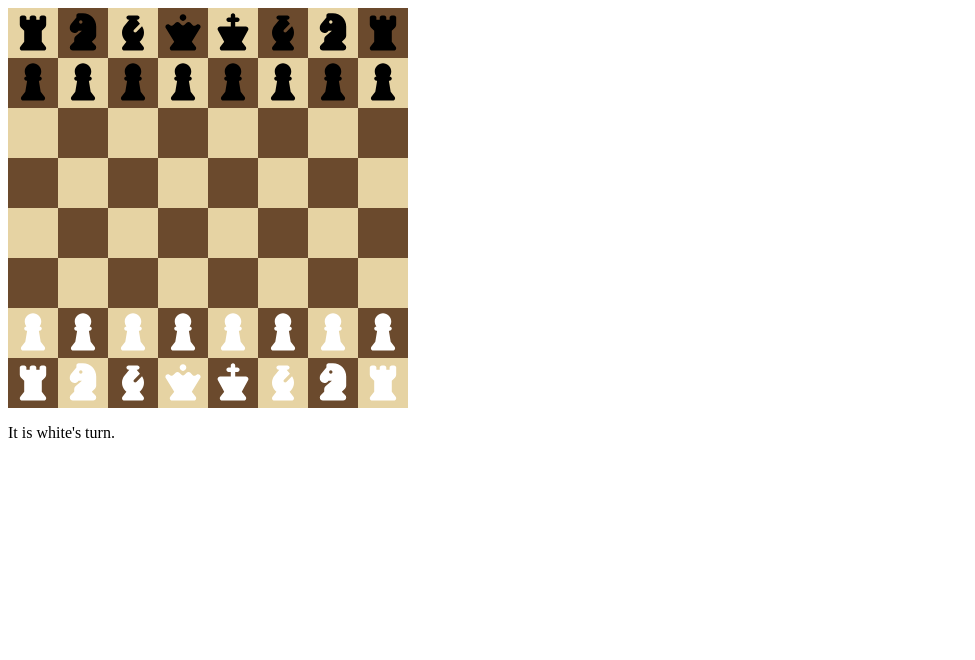
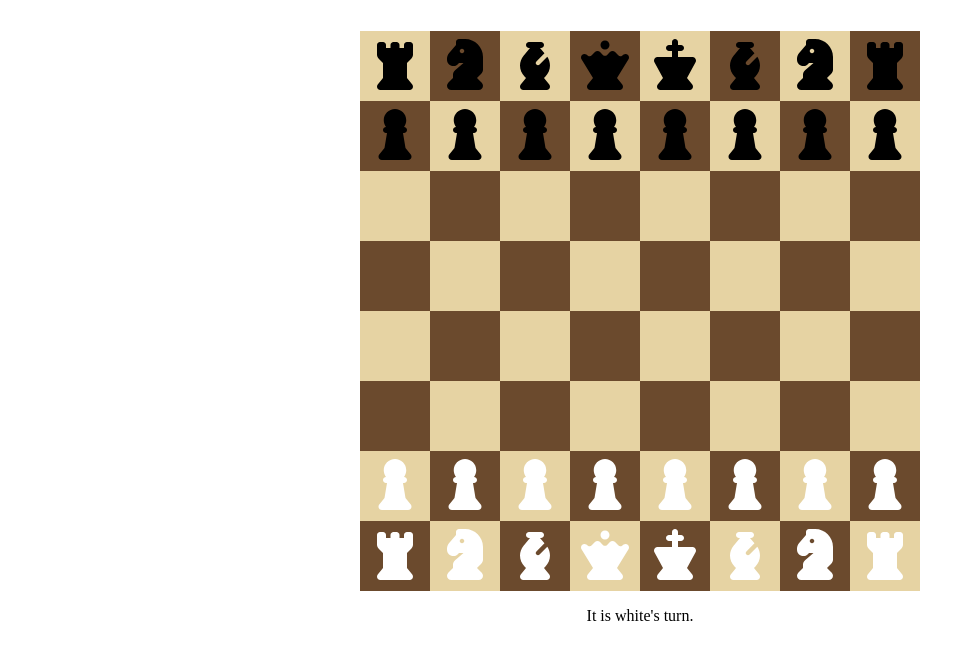
Before and after one commit to TJCA2/Chess, a plain HTML site: page index.html in a window 1280 px wide. Shown: the whole page, without its empty margins (0-975 px from the left). Drawn offline with Linux system fonts and the light colour scheme.

Commit message:
style: center board layout and increase dimensions of squares and container

```diff
--- a/style.css
+++ b/style.css
@@ -1,19 +1,30 @@
+body {
+    display: flex;
+    flex-direction: column;
+    align-items: center;
+    justify-content: center;
+    min-height: 100vh;
+    margin: 0;
+    padding: 20px;
+    box-sizing: border-box;
+}
+
 #board {
-    width: 400px;
-    height: 400px;
+    width: 560px;
+    height: 560px;
     display: flex;     /* enable flex layout */
     flex-wrap: wrap;   /* allow items to wrap */
 }
 
 .square {
-    height: 50px;
-    width: 50px;
+    height: 70px;
+    width: 70px;
     position: relative;
 }
 
 .square svg {
     position: relative;
-    margin: 3px;
+    margin: 5px;
     z-index: -9;
 }
 
```
